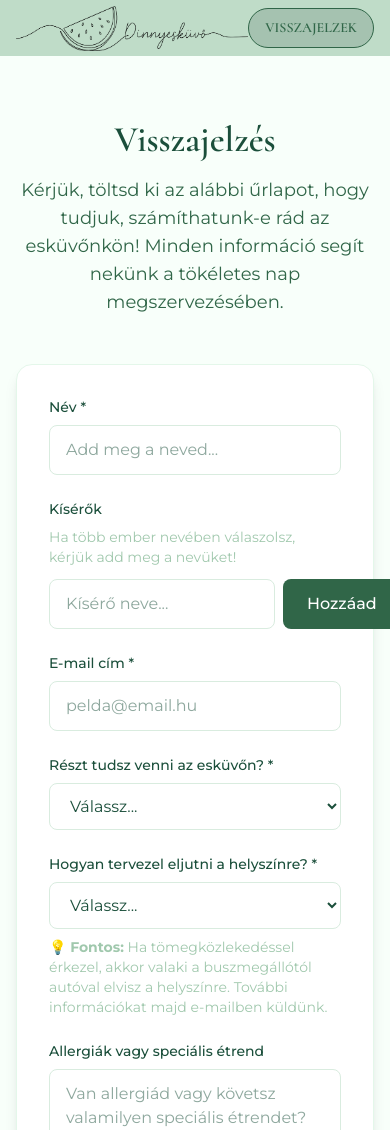
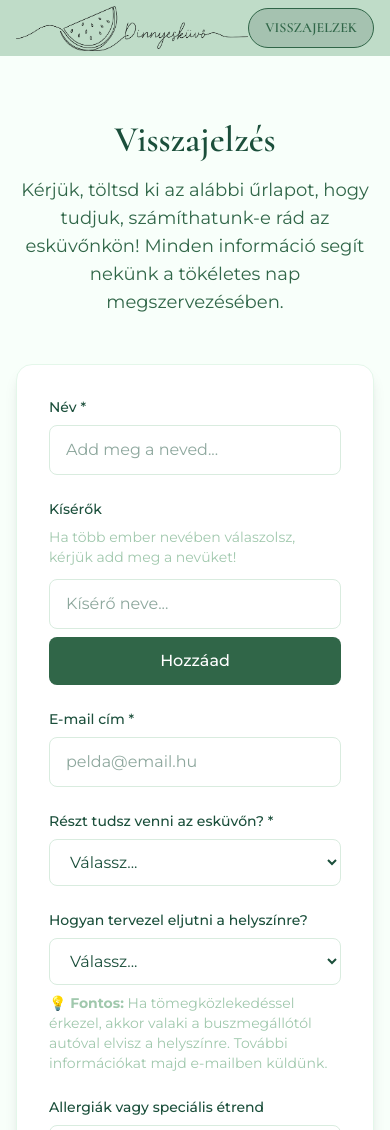
Before and after one commit to torokt21/wedding-website, a Next.js app: page /rsvp in a window 390 px wide. Shown: the top 1130 px of the page. Built offline with nearby package versions, Linux system fonts and the light colour scheme; what tailwindcss-animated would draw is missing.

Commit message:
Fix button spacing

```diff
--- a/src/app/rsvp/page.tsx
+++ b/src/app/rsvp/page.tsx
@@ -156,7 +156,7 @@ export default function RsvpPage() {
 						)}
 
 						{/* Add Companion */}
-						<div className="flex gap-2">
+						<div className="flex gap-2 flex-wrap">
 							<input
 								type="text"
 								value={newCompanion}
@@ -173,7 +173,7 @@ export default function RsvpPage() {
 							<button
 								type="button"
 								onClick={addCompanion}
-								className="px-6 py-3 bg-primary-800 text-white rounded-lg hover:bg-primary-900 transition-colors duration-200 font-medium">
+								className="px-6 py-3 bg-primary-800 text-white rounded-lg hover:bg-primary-900 transition-colors duration-200 font-medium w-100 md:w-auto">
 								Hozzáad
 							</button>
 						</div>
@@ -223,7 +223,7 @@ export default function RsvpPage() {
 								<label
 									htmlFor="transportation"
 									className="block text-sm font-medium text-primary-900 mb-2">
-									Hogyan tervezel eljutni a helyszínre? *
+									Hogyan tervezel eljutni a helyszínre?
 								</label>
 								<select
 									id="transportation"
```
